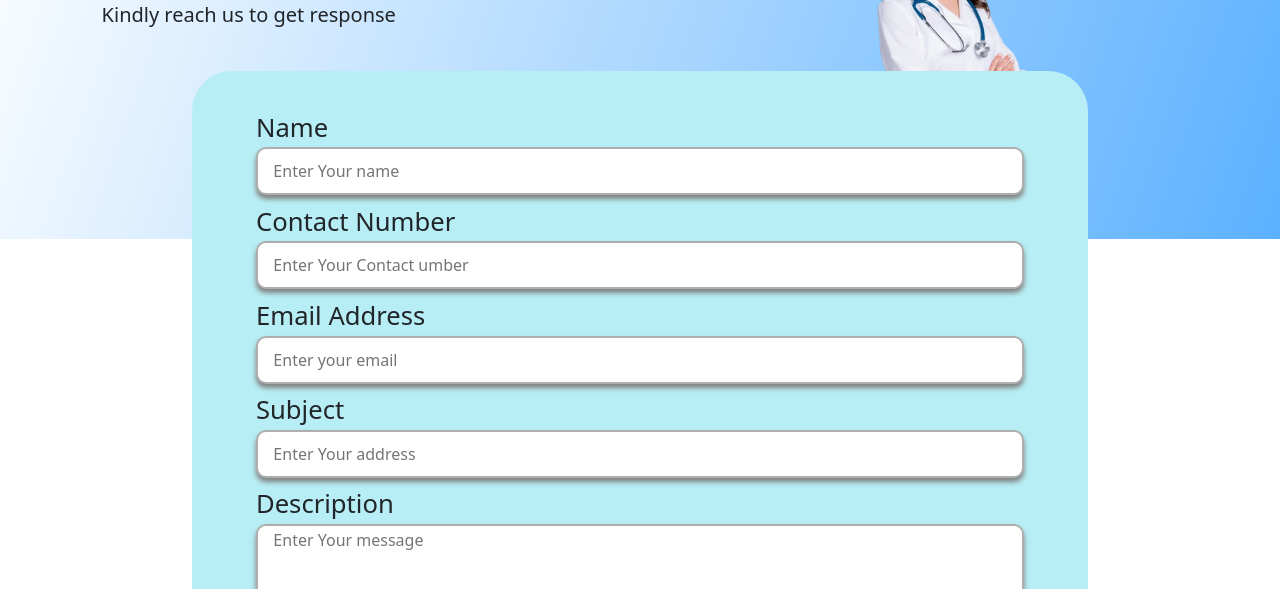
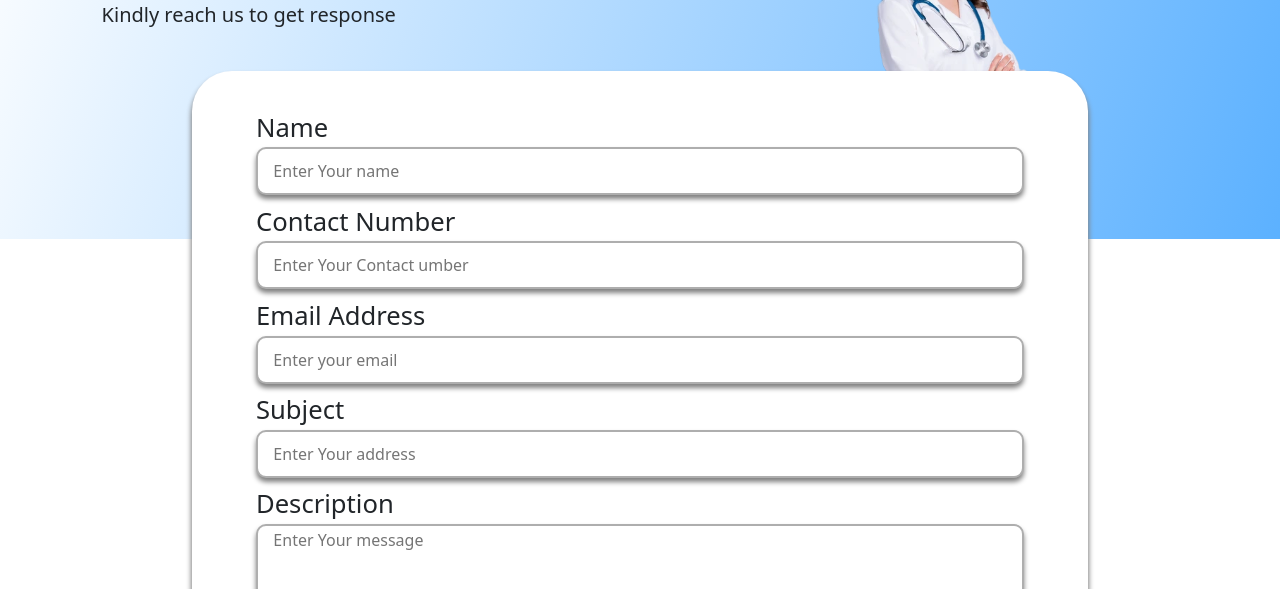
Before and after one commit to Mohdtabish75/ipso, a plain HTML site: page contact.html in a window 1280 px wide. Shown: the part 211-800 px from the top of the page. Drawn offline with nearby package versions, Linux system fonts and the light colour scheme.

Commit message:
Update contact.html

```diff
--- a/contact.html
+++ b/contact.html
@@ -50,9 +50,10 @@
         }
         #main-container #container{
             width: 70vw;
-            background-color: #b7edf4;
+            background-color: #ffffff;
             border-radius: 40px;
             padding: 3%;
+            box-shadow: 0px 5px 5px 1px gray;
             margin-top: 22%;
         }
         #main-container #container #image{
```
